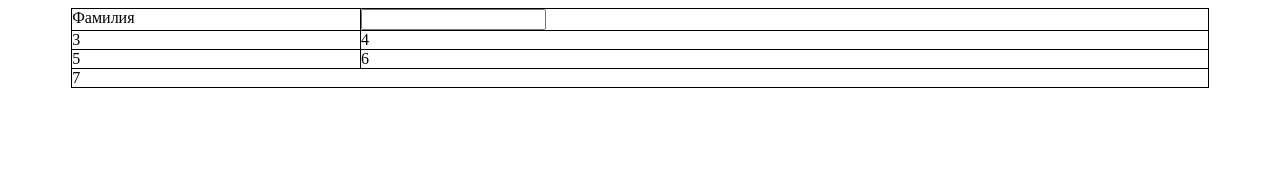
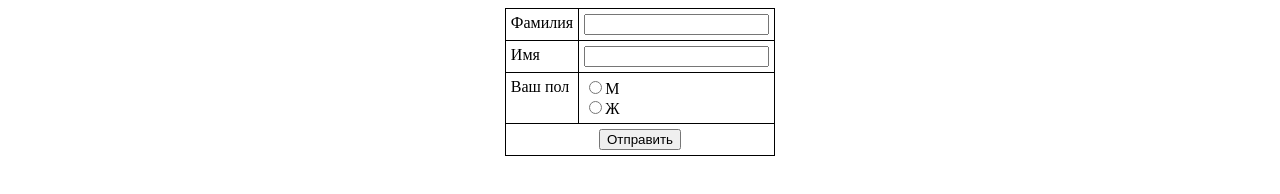
Before and after one commit to AleksandrND/myfirst.loc, a plain HTML site: page lesson_4/registration_form.html in a window 1280 px wide. Drawn offline with Linux system fonts and the light colour scheme.

Commit message:
Завершил ДЗ 4.

```diff
--- a/lesson_4/registration_form.html
+++ b/lesson_4/registration_form.html
@@ -7,21 +7,40 @@
 	</head>
 	<body>
 		<form method="post" action="file.php">
-			<table class="main">
+			<table id="main">
 				<tr>
-					<td><label>Фамилия</label></td>
-					<td><input type="text" name="surname" class="field names"></td>
+					<td>
+						<label for="surname">Фамилия</label>
+					</td>
+					<td class="input_field">
+						<input id="surname" type="text" name="surname">
+					</td>
 				</tr>
 				<tr>
-					<td>3</td>
-					<td>4</td>
+					<td>
+						<label for="firstname">Имя</label>
+					</td>
+					<td class="input_field">
+						<input id="firstname" type="text" name="firstname">
+					</td>
 				</tr>
 				<tr>
-					<td>5</td>
-					<td>6</td>
+					<td>
+						Ваш пол
+					</td>
+					<td>
+						<label>
+							<input type="radio" name="sex">М
+						</label><br>
+						<label>
+							<input type="radio" name="sex">Ж
+						</label><br>
+					</td>
 				</tr>
-				<tr>
-					<td colspan="2">7</td>
+				<tr class="input_field">
+					<td colspan="2">
+						<input type="submit" value="Отправить">
+					</td>
 				</tr>
 			</table>
 		</form>
--- a/lesson_4/styles.css
+++ b/lesson_4/styles.css
@@ -35,3 +35,13 @@ table{
 .cell{
 	height: 50px;
 }
+#main{
+	width: 20%;
+	margin: 0 auto;
+}
+#main td{
+	padding: 5px;
+}
+.input_field{
+	text-align: center;
+}
```
